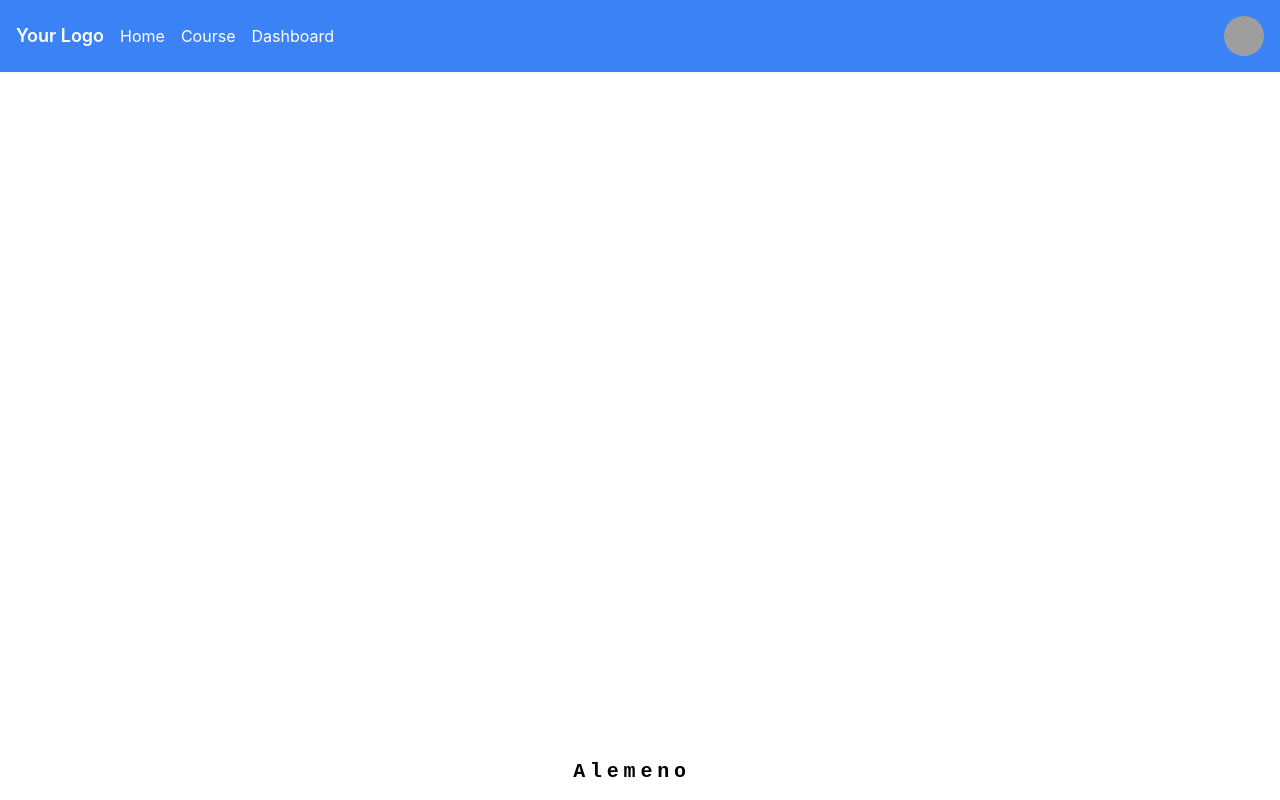
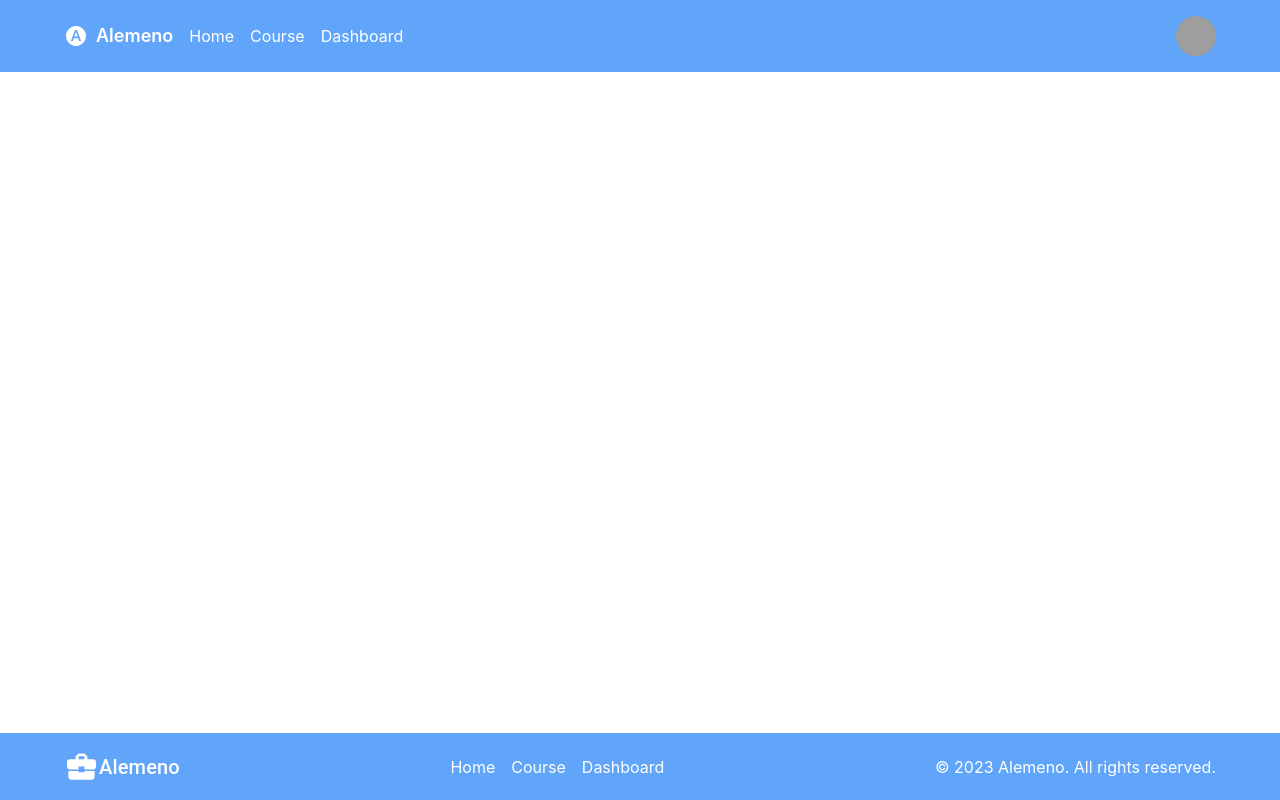
Before and after one commit to Farhad16/realtime-firebase-with-redux, a React (Create React App) app: page / in a window 1280 px wide. Built offline with nearby package versions, Linux system fonts and the light colour scheme; grey boxes are pictures that could not be loaded.

Commit message:
Footer section done

```diff
--- a/src/components/Footer.jsx
+++ b/src/components/Footer.jsx
@@ -1,27 +1,41 @@
-import { Typography } from "@mui/material";
 import React from "react";
+import { BusinessCenter } from "@mui/icons-material";
+import Typography from "@mui/material/Typography";
+import { Link } from "react-router-dom";
+
+const pages = [
+  { name: "Home", link: "/" },
+  { name: "Course", link: "/course" },
+  { name: "Dashboard", link: "/dashboard" },
+];
 
 const Footer = () => {
   return (
-    <div className="flex flex-row items-center justify-center px-4 py-3 gap-4">
-      <Typography
-        variant="h6"
-        noWrap
-        component="a"
-        href="#app-bar-with-responsive-menu"
-        sx={{
-          mr: 2,
-          display: { xs: "none", md: "flex" },
-          fontFamily: "monospace",
-          fontWeight: 700,
-          letterSpacing: ".3rem",
-          color: "inherit",
-          textDecoration: "none",
-        }}
-      >
-        Alemeno
-      </Typography>
-    </div>
+    <footer className="bg-blue-400 px-16 py-4 text-white">
+      <div className="container mx-auto flex flex-wrap items-center justify-between">
+        <div className="flex items-center">
+          <BusinessCenter fontSize="large" />
+          <Typography variant="h6" component="h2" className="ml-2">
+            Alemeno
+          </Typography>
+        </div>
+        <ul className="flex flex-wrap justify-center space-x-4 my-4 md:my-0">
+          {pages.map((page) => (
+            <li key={page.name}>
+              <Link
+                to={page.link}
+                className="hover:text-yellow-300 transition duration-300"
+              >
+                {page.name}
+              </Link>
+            </li>
+          ))}
+        </ul>
+        <p className="text-center mt-4 md:mt-0">
+          &copy; {new Date().getFullYear()} Alemeno. All rights reserved.
+        </p>
+      </div>
+    </footer>
   );
 };
 
--- a/src/components/Navbar.jsx
+++ b/src/components/Navbar.jsx
@@ -2,8 +2,8 @@ import React from "react";
 import { Link, NavLink } from "react-router-dom";
 import Avatar from "@mui/material/Avatar";
 import Popover from "@mui/material/Popover";
-import Typography from "@mui/material/Typography";
 import MenuItem from "@mui/material/MenuItem";
+import HdrAutoIcon from "@mui/icons-material/HdrAuto";
 
 const pages = [
   { name: "Home", link: "/" },
@@ -26,11 +26,14 @@ const Navbar = () => {
   const id = open ? "avatar-popover" : undefined;
 
   return (
-    <nav className="bg-blue-500 p-4">
+    <nav className="bg-blue-400 p-4 px-16">
       <div className="container mx-auto flex justify-between items-center">
         <div className="flex space-x-4 items-center">
-          <Link to="/" className="text-white text-lg font-semibold">
-            Your Logo
+          <Link
+            to="/"
+            className="text-white text-lg font-semibold flex items-center gap-2"
+          >
+            <HdrAutoIcon /> <span>Alemeno</span>
           </Link>
           <div className="hidden md:flex space-x-4">
             {pages.map((page) => (
```
